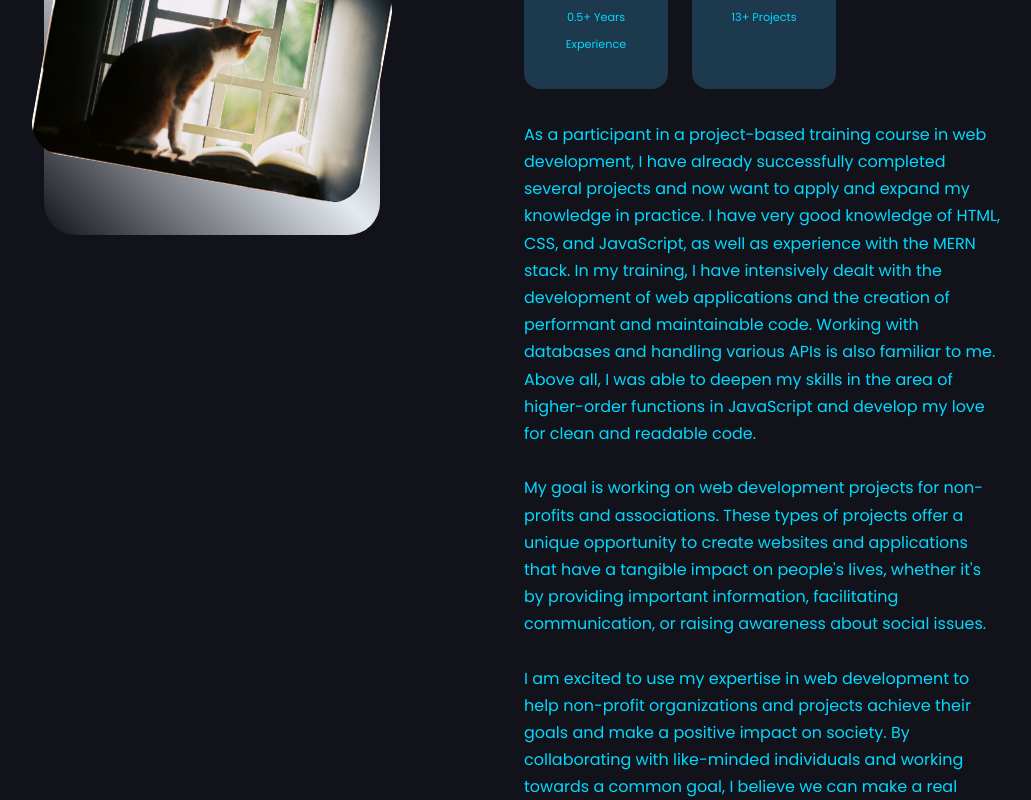
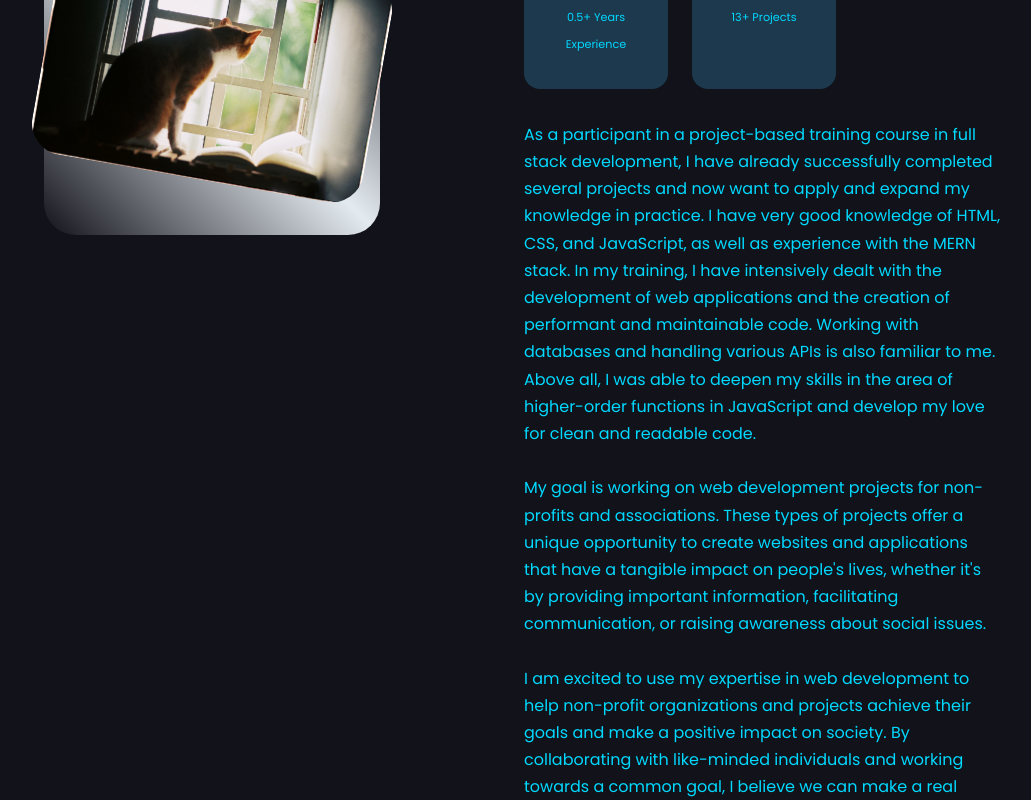
Before and after one commit to lillitaz/lillitaz.github.io, a React (Create React App) app: page / in a window 1280 px wide. Shown: the part 1140-1940 px from the top of the page, without its empty margins (116-1147 px from the left). Built offline with nearby package versions, Linux system fonts and the light colour scheme.

Commit message:
content update

```diff
--- a/src/components/About/About.jsx
+++ b/src/components/About/About.jsx
@@ -33,7 +33,7 @@ const About = () => {
                     </div>
                     <p>
                         {" "}
-                        As a participant in a project-based training course in web development,
+                        As a participant in a project-based training course in full stack development,
                         I have already successfully completed several projects and now want to apply and expand my knowledge in practice.
                         I have very good knowledge of HTML, CSS, and JavaScript, as well as experience with the MERN stack. In my training,
                         I have intensively dealt with the development of web applications and the creation of performant and maintainable code.
```
